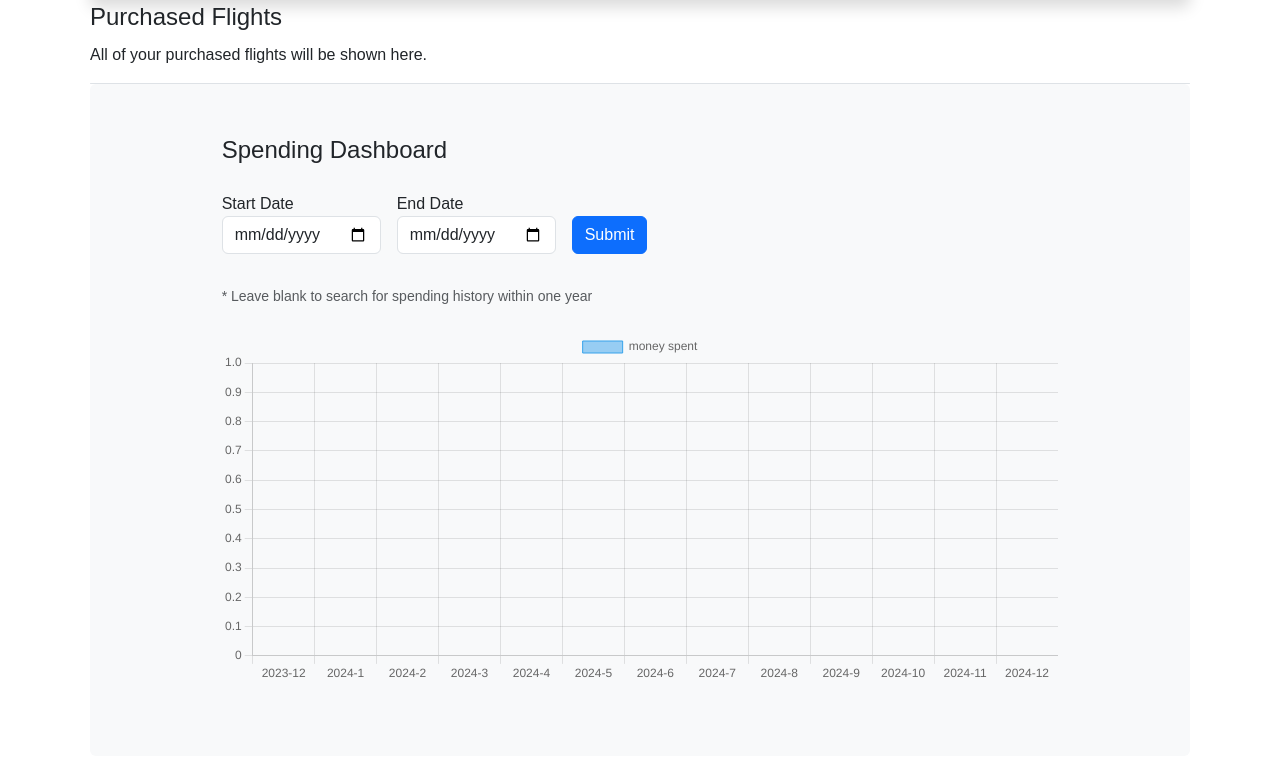
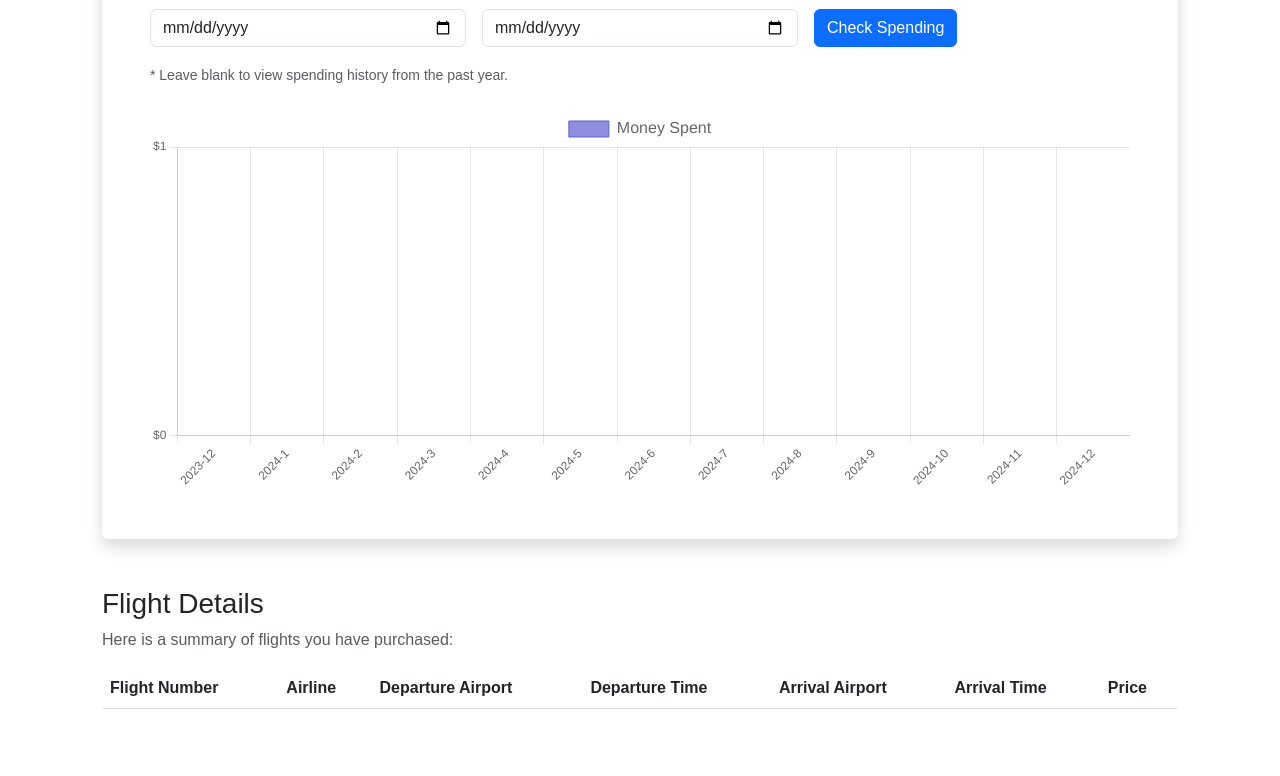
Before and after one commit to Jaacky-Huaang/Databases_Project, a Flask app: page /dashboard_customer in a window 1280 px wide. Shown: the part 285-1061 px from the top of the page. After the commit the page ends 994 px from the top, so only its background shows below. Run offline with Flask 3, Linux system fonts and the light colour scheme; the visitor is signed in with stand-in values (Sample User, id 1); data that the repository does not hold is empty.

Commit message:
customer done

```diff
--- a/reservation/forms.py
+++ b/reservation/forms.py
@@ -95,15 +95,15 @@ class CustomerSpendingForm(FlaskForm):
 
 class PurchaseCus(FlaskForm):
     # flight_number = IntegerField('Flight Number', validators=[DataRequired()])
-    agent = StringField('Agent_ID', validators=[])
-    customer = StringField('Customer_Email', validators=[])
+    # agent = StringField('Agent_ID', validators=[])
+    customer = StringField('Your Email', validators=[])
     submit = SubmitField('Purchase')
 
 
 class PurchaseAgen(FlaskForm):
     # flight_number = IntegerField('Flight Number', validators=[DataRequired()])
-    customer = StringField('Customer_Email', validators=[DataRequired(), Email(), Length(min=1, max=50)])
-    agent = StringField('Agent_ID', validators=[])
+    customer = StringField('Email of your customer', validators=[DataRequired(), Email(), Length(min=1, max=50)])
+    # agent = StringField('Agent_ID', validators=[])
     submit = SubmitField('Purchase')
 
 
--- a/reservation/routes.py
+++ b/reservation/routes.py
@@ -38,10 +38,6 @@ def home():
 
     return render_template('index.html', form_upcoming_flight=form_upcoming_flight, form_flight_status=form_flight_status, status_search_result=status_search_result)
 
-#可以删/改
-@app.route('/about')
-def about():
-    return render_template('about.html')
 
 # Define route for searching upcoming flight
 @app.route('/upcoming_flight/<search_result>', methods=['GET', 'POST'])
@@ -291,7 +287,7 @@ def logout():
     session.pop('agent_id', None)
     session.pop('airline', None)
     session.pop('permission_type', None)
-    flash('You have successfully logged out!', 'secondary')
+    flash('You have successfully logged out!', 'info')
     return redirect(url_for('home'))
 
 
@@ -895,7 +891,6 @@ def purchase(flight_num):
             form = forms.PurchaseAgen()
         else:
             return redirect(url_for('home'))
-    print(form)
     #get flight info
     cursor = conn.cursor()
     query = f"SELECT * FROM ticket NATURAL JOIN flight WHERE flight_num = '{flight_num}'"
@@ -953,6 +948,7 @@ def purchase(flight_num):
             form.customer.data = customer = session['email']
             agent = None
         else:
+            print("in the agent")
             customer = form.customer.data
             form.agent.data = agent = session['agent_id']
 
--- a/reservation/templates/agent_purchase.html
+++ b/reservation/templates/agent_purchase.html
@@ -69,9 +69,6 @@
             <div class="form-group">
                 {{ form.submit(class="btn btn-primary") }}
             </div>
-            <small class="text-muted ml-2">
-                <a href="#">Forgot Password?</a>
-            </small>
         </form>
     </div>
 {% endblock content %}
--- a/reservation/templates/dashboard_customer.html
+++ b/reservation/templates/dashboard_customer.html
@@ -1,102 +1,67 @@
 {% extends "layout.html" %}
 
-{% block headlines %}
-<div class="shadow bg-light top-50 rounded" id="carousel_headline">
-    <div class="carousel-inner rounded">
-        <div class="carousel-item active">
-            <img class="d-block" style="object-fit: cover; filter: brightness(90%)" width="100%" height="200px" src="https://mir-s3-cdn-cf.behance.net/project_modules/max_3840/c977f855814081.59945218247c2.jpg">
-            <div class="carousel-caption d-none d-md-block">
-                <legend>Customer Info</legend>
-                <p>You can check your purchased flight and spending dashboard here.</p>
+{% block extra_content %}
+<div class="container mt-5">
+    <div class="p-5 bg-white rounded shadow" id="spending_dashboard">
+        <h3>Spending Analysis</h3>
+        <p class="text-muted">Track how much you have spent on flights within specified dates.</p>
+        <form class="row g-3" action="{{ url_for('dashboard_customer') }}" method="POST">
+            <div class="col-md-4">
+                <label for="start_date" class="form-label">Start Date</label>
+                <input type="date" class="form-control" id="start_date" name="start_date">
+            </div>
+            <div class="col-md-4">
+                <label for="end_date" class="form-label">End Date</label>
+                <input type="date" class="form-control" id="end_date" name="end_date">
+            </div>
+            <div class="col-md-4 d-flex align-items-end">
+                <button type="submit" class="btn btn-primary">Check Spending</button>
+            </div>
+            <div class="col-12">
+                <small class="text-muted">* Leave blank to view spending history from the past year.</small>
+            </div>
+        </form>
+        <div class="mt-4">
+            <canvas id="myChart" width="900" height="380"></canvas>
         </div>
     </div>
-    </div>
-</div>
-<div class="space"></div>
 
-{% endblock headlines %}
-
-{% block content %}
-<legend id="purchased_flights">Purchased Flights</legend>
-  <p>All of your purchased flights will be shown here.</p>
-  <div class="nav nav-tabs nav-fill bg-white rounded" id="nav-tab" role="tablist">
+    <!-- Added Flight Details Table -->
+    <div class="mt-5">
+        <h3>Flight Details</h3>
+        <p class="text-muted">Here is a summary of flights you have purchased:</p>
+        <div class="table-responsive">
+            <table class="table table-hover">
+                <thead>
+                    <tr>
+                        <th>Flight Number</th>
+                        <th>Airline</th>
+                        <th>Departure Airport</th>
+                        <th>Departure Time</th>
+                        <th>Arrival Airport</th>
+                        <th>Arrival Time</th>
+                        <th>Price</th>
+                    </tr>
+                </thead>
+                <tbody>
                     {% for flight in purchased_flights %}
-      <button class="nav-link text-black" id="nav-{{ flight.flight_num }}-tab" data-bs-toggle="tab" data-bs-target="#nav-{{ flight.flight_num }}" type="button" role="tab" aria-controls="nav-{{ flight.flight_num }}" aria-selected="true">{{ flight.flight_num }}</button>
+                    <tr>
+                        <td>{{ flight.flight_num }}</td>
+                        <td>{{ flight.airline_name }}</td>
+                        <td>{{ flight.departure_airport }}</td>
+                        <td>{{ flight.departure_time }}</td>
+                        <td>{{ flight.arrival_airport }}</td>
+                        <td>{{ flight.arrival_time }}</td>
+                        <td>${{ flight.price }}</td>
+                    </tr>
                     {% endfor %}
-  </div>
-  <div class="space"></div>
-    {% for flight in purchased_flights %}
-        <div class="tab-content" id="nav-tabContent">
-        <div class="tab-pane fade" id="nav-{{ flight.flight_num }}" role="tabpanel" aria-labelledby="nav-{{ flight.flight_num }}-tab">
-            <div class="shadow card">
-                <div class="row g-0">
-                    <div class="col-md-4">
-                        <img src="https://i.pinimg.com/564x/8a/52/da/8a52da7573738ca48432ed20be59ba78.jpg" class="d-block rounded-start" width="100%" height="100%" style="object-fit:cover">
-                    </div>
-                    <div class="col-md-8">
-                        <div class="card-header">
-                            Flight Status: {{ flight.status }}
-                        </div>
-                        <div class="bg-light mx-auto p-4">
-                        <div class="card-body">
-                            <h5 class="card-title">Flight Number: {{ flight.flight_num }} {{ flight.airline_name }} Airline</h5>
-                        </div>
-                        <ul class="list-group list-group-flush rounded" style="font-family:'Courier New' ">
-                            <li class="list-group-item">Departure: {{ flight.departure_airport }} {{ flight.departure_time }}</li>
-                            <li class="list-group-item">Arrival: {{ flight.arrival_airport }} {{ flight.arrival_time }}</li>
-                            <li class="list-group-item">Price: {{ flight.price }}</li>
-                            <li class="list-group-item">Booking Agent: {{ flight.booking_agent_id }}</li>
-                        </ul>
-                        </div>
-                        <div class="card-footer text-muted">
-                            Purchase Date: {{ flight.purchase_date }}
-                        </div>
-
-                    </div>
-
-                </div>
-            </div>
-        </div>
-        </div>
-    {% endfor %}
-{% endblock content %}
-
-
-{% block extra_content %}
-
-<div>
-    <div class="bg-light p-5 rounded" id="spending_dashboard">
-        <div class="col-sm-10 mx-auto">
-            <legend>Spending Dashboard</legend>
-            <form class="row g-3" action="{{ url_for('dashboard_customer') }}" method="POST">
-                <div class="col-auto">
-                    <label for="start_date" class="form-control-label">Start Date</label>
-                    <input type="date" class="form-control" id="start_date" name="start_date" placeholder="Start Date">
-                </div>
-                <div class="col-auto">
-                    <label for="end_date" class="form-control-label">End Date</label>
-                    <input type="date" class="form-control" id="end_date" name="end_date" placeholder="End Date">
-                </div>
-                <div class="col-auto">
-                    <label class="form-label"></label>
-                    <div>
-                        <a href="#spending_dashboard">
-                            <button type="submit" class="btn btn-primary mb-3">Submit</button>
-                        </a>
-                    </div>
-                </div>
-                <small class="text-muted">* Leave blank to search for spending history within one year</small>
-            </form>
-
-            <div>
-                <canvas class="my-4 w-100" id="myChart" width="900" height="380"></canvas>
-            </div>
+                </tbody>
+            </table>
         </div>
     </div>
 </div>
 
 <script src="https://cdn.jsdelivr.net/npm/chart.js"></script>
-
 <script>
     const ctx = document.getElementById('myChart');
     let date_list = JSON.parse({{ date_list | tojson }});
@@ -107,19 +72,59 @@
         data: {
             labels: date_list,
             datasets: [{
-        label: 'money spent',
+                label: 'Money Spent',
+                backgroundColor: 'rgba(94, 96, 206, 0.7)',
+                borderColor: 'rgba(94, 96, 206, 1)',
                 data: spending_list,
                 borderWidth: 1
             }]
         },
         options: {
+            responsive: true,
+            maintainAspectRatio: false,
             scales: {
                 y: {
-          beginAtZero: true
+                    beginAtZero: true,
+                    ticks: {
+                        stepSize: 100,
+                        callback: function(value) {
+                            return '$' + value;
+                        }
+                    }
+                },
+                x: {
+                    ticks: {
+                        autoSkip: false,
+                        maxRotation: 45,
+                        minRotation: 45
+                    }
+                }
+            },
+            plugins: {
+                legend: {
+                    position: 'top',
+                    labels: {
+                        font: {
+                            size: 16
+                        }
+                    }
+                },
+                tooltip: {
+                    callbacks: {
+                        label: function(context) {
+                            let label = context.dataset.label || '';
+                            if (label) {
+                                label += ': ';
+                            }
+                            if (context.parsed.y !== null) {
+                                label += '$' + context.parsed.y;
+                            }
+                            return label;
+                        }
+                    }
                 }
             }
         }
     });
 </script>
-
 {% endblock extra_content %}
--- a/reservation/templates/layout.html
+++ b/reservation/templates/layout.html
@@ -62,7 +62,6 @@
       <!-- Left-aligned links -->
       <ul class="navbar-nav me-auto mb-2 mb-lg-0">
         <!-- Public Search -->
-        <li class="nav-item"><a class="nav-link" href="/">Home</a></li>
         <!-- Conditional Links Based on User Session -->
         {% if session.get('status') == 'airline_staff' %}
           <!-- Statistics Dropdown -->
@@ -121,7 +120,7 @@
 
         {% elif session.get('status') == 'customer' %}
           <li class="nav-item"><a href="/dashboard_customer#purchased_flights" class="nav-link">Purchased Flights</a></li>
-          <li class="nav-item"><a href="/dashboard_customer#spending_dashboard" class="nav-link">Spending Dashboard</a></li>
+          <!-- <li class="nav-item"><a href="/dashboard_customer#spending_dashboard" class="nav-link">Spending Dashboard</a></li> -->
           <li class="nav-item"><hr class="nav-link"></li>
           <li class="nav-item"><a href="/dashboard_customer#" class="nav-link">Customer {{ session['email'] }}</a></li>
           <li class="nav-item"><a href="{{ url_for('logout') }}" class="nav-link">Log out</a></li>
```
Also changed, not shown: reservation/templates/customer_purchase.html (+25 -57 lines), reservation/templates/index.html (+19 -8 lines), reservation/templates/upcoming_flight.html (+28 -26 lines). Lines whose indentation alone changed are shown as unchanged.
